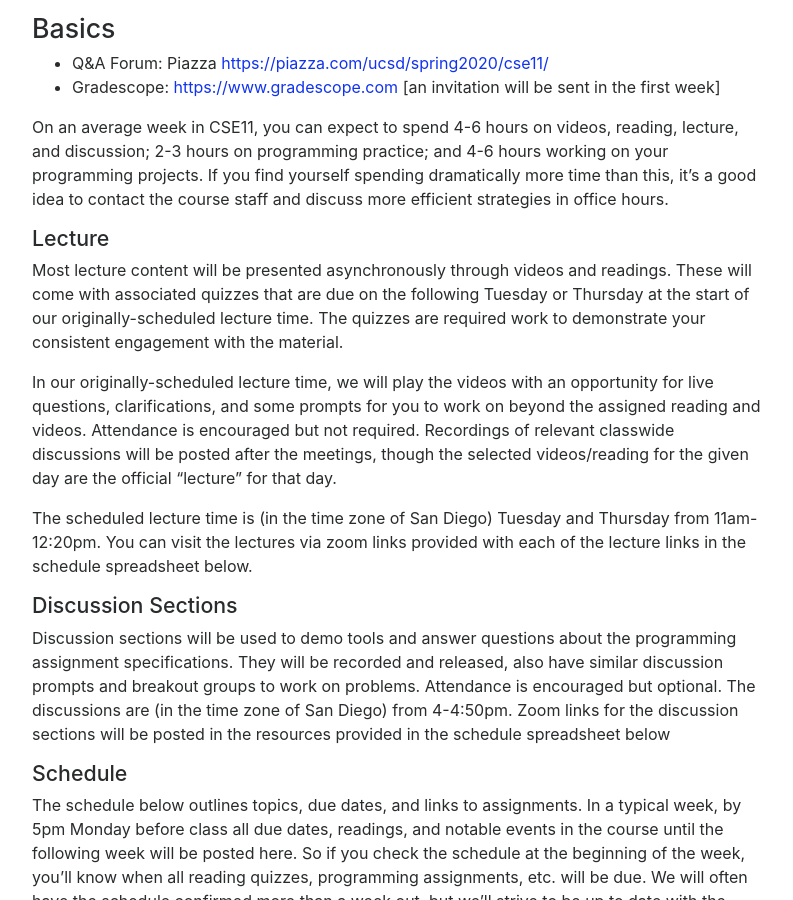
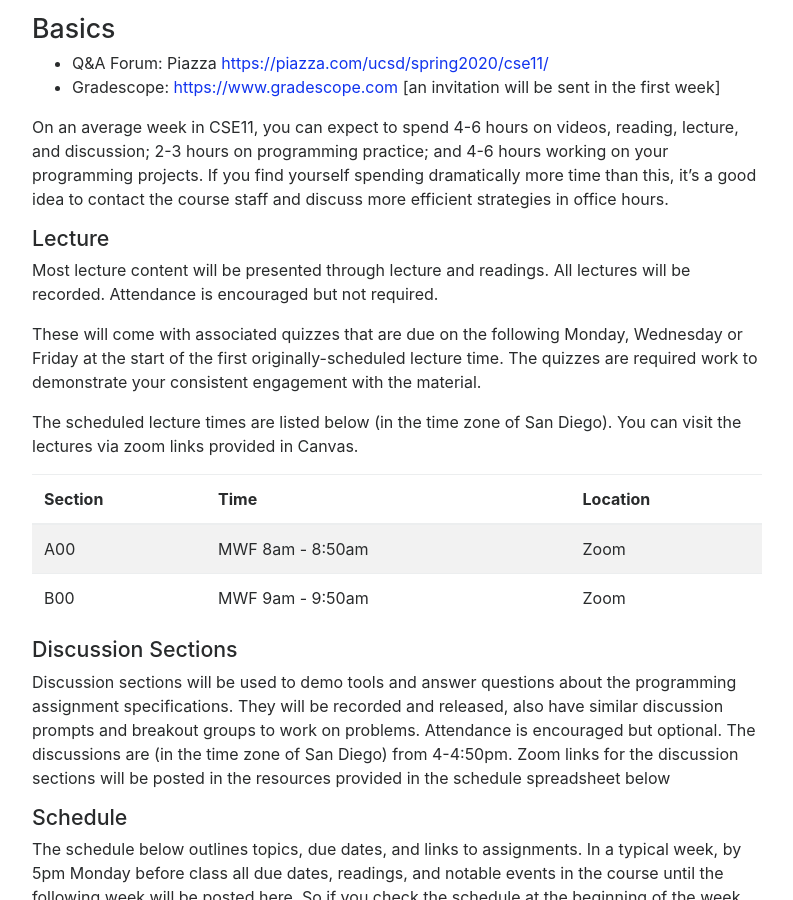
Before and after one commit to ucsd-cse11-sp21/ucsd-cse11-sp21.github.io, a Jekyll site: the page built from index.md, in a window 1280 px wide and 900 px high, scrolled down 522 px. Shown: the whole window, without its empty margins (243-1036 px from the left). Built offline with Jekyll 4.4.1, drawn with Linux system fonts in a browser that asks for light colours; nearby versions of some CDN libraries.

Commit message:
Update index.md

```diff
--- a/index.md
+++ b/index.md
@@ -45,22 +45,30 @@ and discuss more efficient strategies in office hours.
 
 <h3>Lecture</h3>
 
-Most lecture content will be presented asynchronously through videos and
-readings. These will come with associated quizzes that are due on the following
-Tuesday or Thursday at the start of our originally-scheduled lecture time. The
+Most lecture content will be presented through lecture and readings. All lectures will be recorded.  Attendance is encouraged but
+not required.
+
+These will come with associated quizzes that are due on the following
+Monday, Wednesday or Friday at the start of the first originally-scheduled lecture time. The
 quizzes are required work to demonstrate your consistent engagement with the
 material.
 
-In our originally-scheduled lecture time, we will play the videos with an
-opportunity for live questions, clarifications, and some prompts for you to
-work on beyond the assigned reading and videos. Attendance is encouraged but
-not required. Recordings of relevant classwide discussions will be posted after
-the meetings, though the selected videos/reading for the given day are the
-official “lecture” for that day.
+The scheduled lecture times are listed below (in the time zone of San Diego).
+You can visit the lectures via zoom links provided in Canvas.
 
-The scheduled lecture time is (in the time zone of San Diego) Tuesday and
-Thursday from 11am-12:20pm. You can visit the lectures via zoom links provided
-with each of the lecture links in the schedule spreadsheet below.
+<table class="table table-striped">
+<thead>
+  <tr>
+    <th>Section</th><th>Time</th><th>Location</th>
+  </tr>
+</thead>
+<tr>
+  <td>A00 </td><td>MWF 8am - 8:50am </td><td>Zoom</td>
+</tr>
+<tr>
+  <td>B00 </td><td>MWF 9am - 9:50am </td><td>Zoom</td>
+</tr>
+</table>
 
 
 <a id="b:disc"></a>
```
